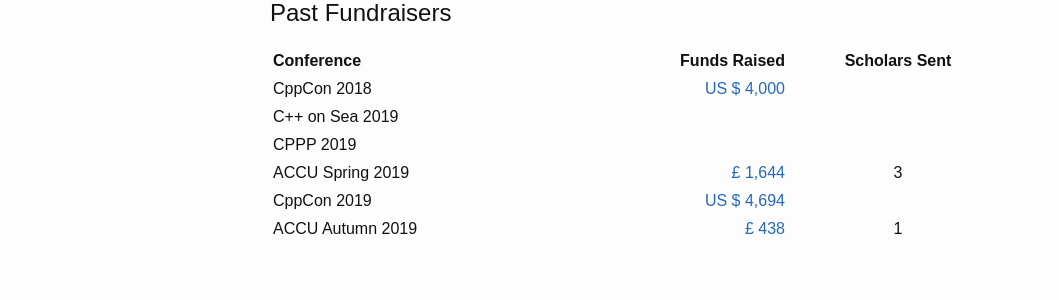
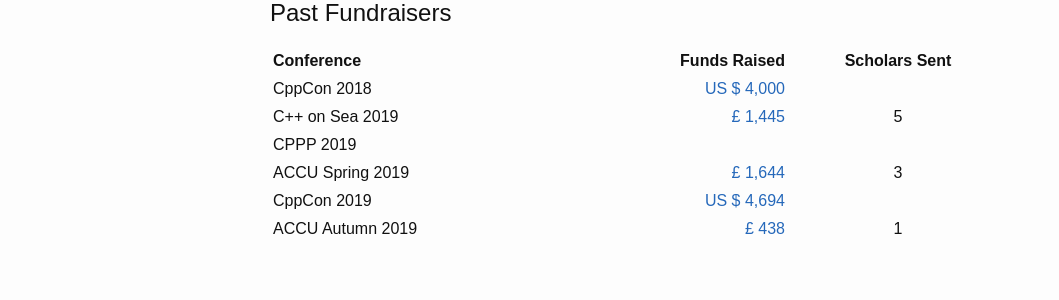
Before and after one commit to include-cpp/include-cpp.github.io, a Jekyll site: the page built from scholarships.md, in a window 1280 px wide. Shown: the part 730-1030 px from the top of the page, without its empty margins (0-1059 px from the left). Built offline with Jekyll 4.4.1, drawn with Linux system fonts in a browser that asks for light colours; our own code applies the rules of GitHub Pages for plain Markdown files.

Commit message:
Add 'C++ on Sea 2019' fundraising info

```diff
--- a/scholarships.md
+++ b/scholarships.md
@@ -26,7 +26,7 @@ Travel and lodging expenses can cost between $1,000 and $3,000 USD per attendee,
 | Conference       |                                                                      Funds Raised | Scholars Sent |
 |------------------|----------------------------------------------------------------------------------:|:-------------:|
 | CppCon 2018      |   [US $ 4,000](https://www.gofundme.com/f/sponsoring-women-cppcon-2018-attendees) |               |
-| C++ on Sea 2019  |                                                                                   |               |
+| C++ on Sea 2019  |   [£ 1,445](https://www.gofundme.com/f/cpp-on-sea-diversity-and-support-tickets)  |       5       |
 | CPPP   2019      |                                                                                   |               |
 | ACCU Spring 2019 |     [£ 1,644](https://www.gofundme.com/f/includecpp-diversity-conference-tickets) |       3       |
 | CppCon 2019      | [US $ 4,694](https://www.gofundme.com/f/sponsoring-diverse-cppcon-2019-attendees) |               |
```
